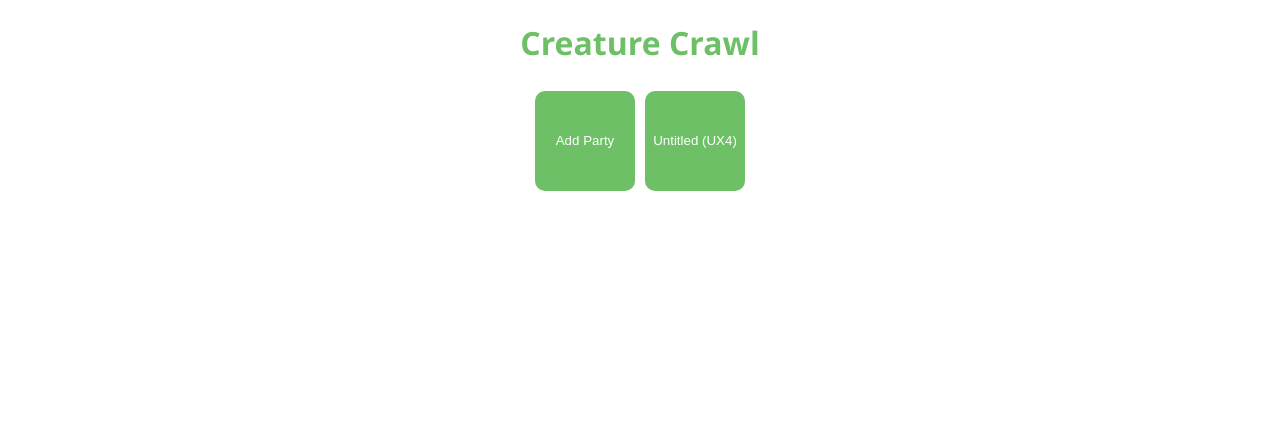
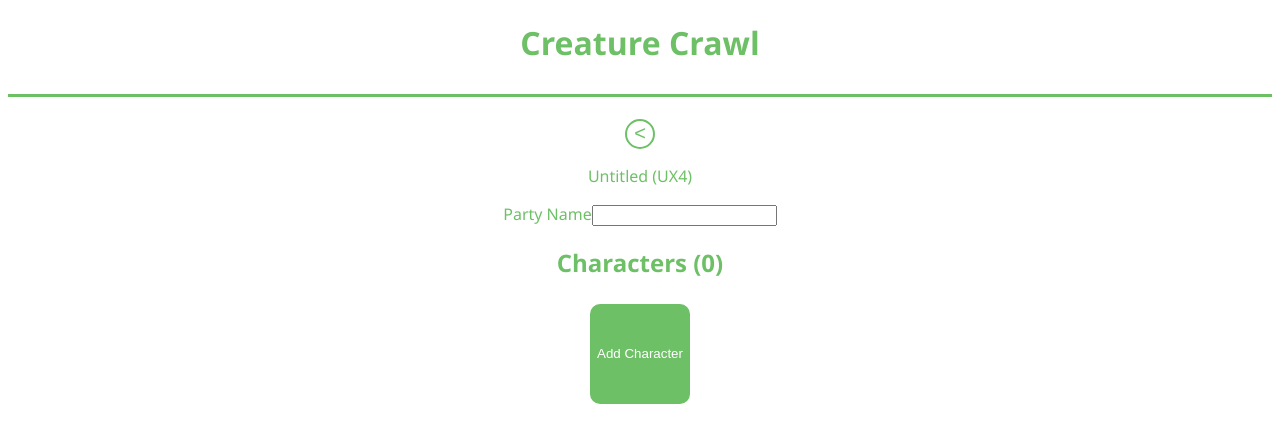
Before and after one commit to ooMICAHoo/digital_character_sheet, a React app: page / in a window 1280 px wide. Both pictures are taken after a click on the button "Add Party". Shown: the top 442 px of the page. Built offline with nearby package versions, Linux system fonts and the light colour scheme.

Commit message:
updated style

```diff
--- a/src/components/App.jsx
+++ b/src/components/App.jsx
@@ -16,7 +16,7 @@ const App = ({ activeCharacter, activeParty }) => {
   }
   return (
     <div className="app">
-      <h1>
+      <h1 className="header">
         Creature Crawl
       </h1>
       {component}
--- a/src/components/Character.jsx
+++ b/src/components/Character.jsx
@@ -13,8 +13,8 @@ const Character = ({
   };
   return (
     <div style={{ marginLeft: '3em' }}>
-      <button type="button" onClick={() => cancelViewCharacter()}>
-        Back
+      <button className="back-button" type="button" onClick={() => cancelViewCharacter()}>
+      &lt;
       </button>
       <div key={character.id}>
         <h3>
--- a/src/components/Characters.jsx
+++ b/src/components/Characters.jsx
@@ -14,16 +14,18 @@ const Characters = ({
       <h2>
         {`Characters (${characters.length})`}
       </h2>
-      <button type="button" onClick={handleAdd}>
+      <div className="button-layout">
+        <button className="main-button" type="button" onClick={handleAdd}>
           Add Character
         </button>
         {
           characters.map(({ id, name }) => (
-          <button key={id} type="button" onClick={() => viewCharacter(id)}>
+            <button className="main-button" key={id} type="button" onClick={() => viewCharacter(id)}>
               {`${name || ''} (${id})`}
             </button>
           ))
         }
+      </div>
     </div>
   );
 };
--- a/src/components/Parties.jsx
+++ b/src/components/Parties.jsx
@@ -8,7 +8,7 @@ import actions from '../store/actions';
 const Parties = ({ addParty, parties, viewParty }) => {
   const handleAdd = () => addParty(generate());
   return (
-    <div className="party-component">
+    <div className="button-layout">
       <button className="main-button" type="button" onClick={handleAdd}>
         Add Party
       </button>
--- a/src/components/Party.jsx
+++ b/src/components/Party.jsx
@@ -12,8 +12,8 @@ const Party = ({ cancelViewParty, party: { id, name }, updateParty }) => {
   };
   return (
     <div>
-      <button type="button" onClick={() => cancelViewParty()}>
-        Back
+      <button className="back-button" type="button" onClick={() => cancelViewParty()}>
+        &lt;
       </button>
       <p>
         {`${name || 'Untitled'} (${id})`}
--- a/src/index.html
+++ b/src/index.html
@@ -11,6 +11,18 @@
         color: #6DC066;
         text-align: center;
         height: 50vh;
+        padding-bottom: 50px;
+      }
+      .header {
+        padding-bottom: 30px;
+        border-bottom: solid 3px #6DC066;
+      }
+      .button-layout {
+        position: absolute;
+        margin: auto;
+        right: 0;
+        left: 0;
+        width: 550px;
       }
       .main-button {
         background-color: #6DC066;
@@ -21,6 +33,23 @@
         border-radius: 10%;
         margin: 5px;
         vertical-align: bottom;
+        transition: all .1s;
+      }
+      .main-button:hover {
+        border: solid 2px #6DC066 ;
+        background-color: white;
+        color: #6DC066;
+        cursor: pointer;
+        transition: all .2s;
+      }
+      .back-button {
+        height: 30px;
+        width: 30px;
+        border: solid 2px #6DC066;
+        border-radius: 100%;
+        background-color: white;
+        color: #6DC066;
+        font-size: 20px;
       }
     </style>
   </head>
--- a/src/store/reducers.js
+++ b/src/store/reducers.js
@@ -11,6 +11,7 @@ const reducer = (state = initState, action) => {
     case constants.ADD_CHARACTER:
       return {
         ...state,
+        activeCharacter: action.id,
         parties: state.parties.map((party) => {
           if (party.id === action.partyId) {
             return {
@@ -27,6 +28,7 @@ const reducer = (state = initState, action) => {
     case constants.ADD_PARTY:
       return {
         ...state,
+        activeParty: action.id,
         parties: state.parties.concat({
           characters: [],
           id: action.id,
```
Lines whose indentation alone changed are shown as unchanged.
